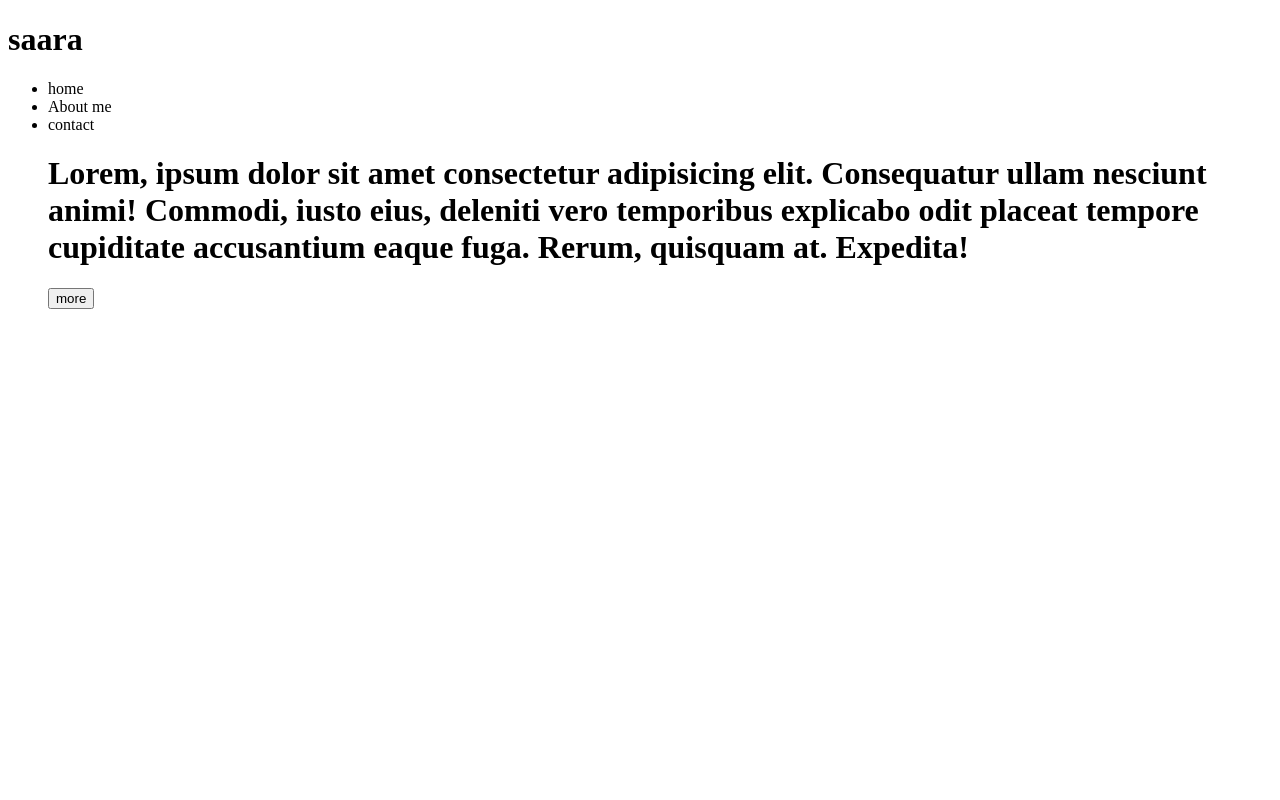
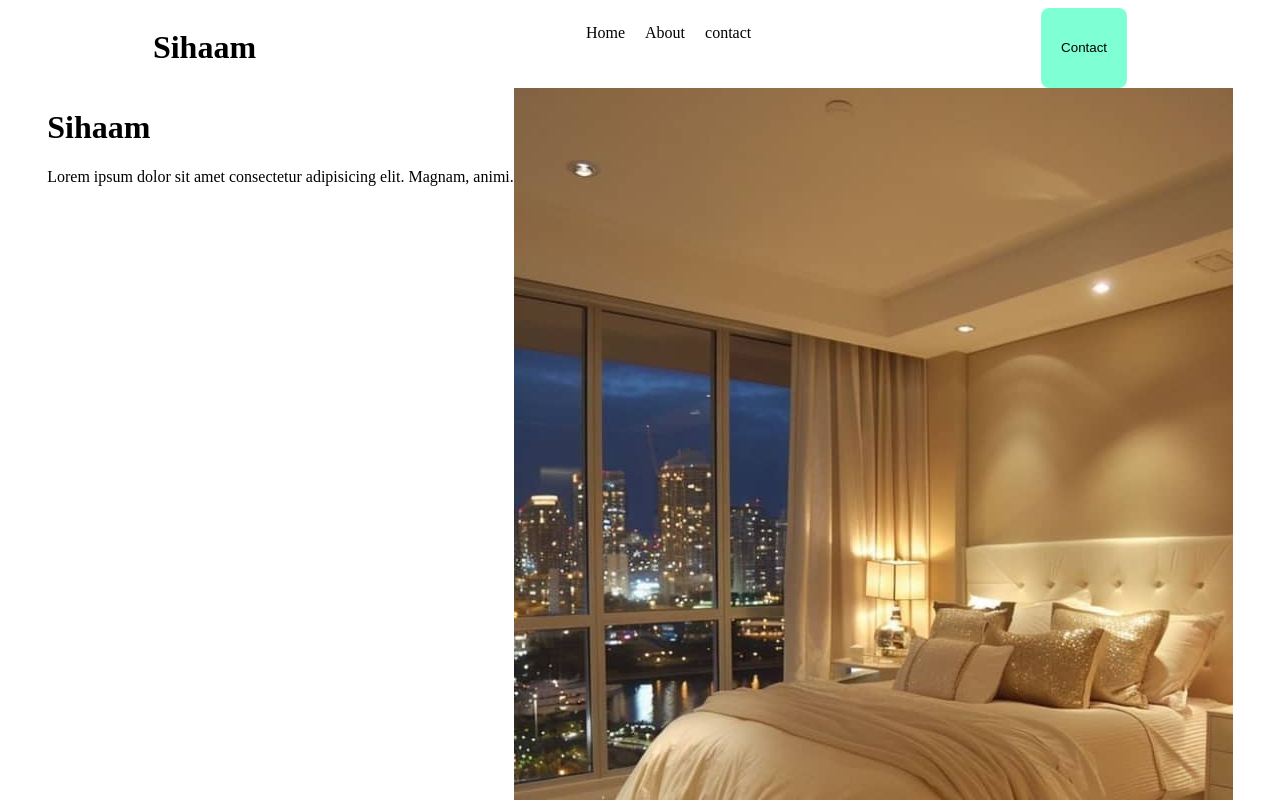
Before and after one commit to sihaam2580/saara, a plain HTML site: page index.html in a window 1280 px wide. Shown: the top 800 px of the page. Drawn offline with Linux system fonts and the light colour scheme.

Commit message:
first ass

```diff
--- a/index.html
+++ b/index.html
@@ -3,30 +3,25 @@
 <head>
     <meta charset="UTF-8">
     <meta name="viewport" content="width=device-width, initial-scale=1.0">
+    <link rel="stylesheet" href="steyl.css">
     <title>Document</title>
-    <link rel="stylesheet" href="steyl.css">
 </head>
 <body>
-    <div class="header">
-<h1>saara</h1>
-<ul>
-<li> home</li>
-<li> About me</li>
-<li> contact</li>
-
-<h1>Lorem, ipsum dolor sit amet consectetur adipisicing elit. Consequatur ullam nesciunt animi! Commodi, iusto eius, deleniti vero temporibus explicabo odit placeat tempore cupiditate accusantium eaque fuga. Rerum, quisquam at. Expedita!</h1>
-
-
-<button>more</button>
-
-
-
-
-</ul>
-
-
-
-
+    <div class="hero">
+        <h1>Sihaam</h1>
+        <ul class="h">
+            <li>Home</li>
+            <li>About</li>
+            <li>contact</li>
+        </ul>
+        <button class="q">Contact</button>
+    </div>
+    <div class="pr">
+        <div class="ch">
+            <h1>Sihaam</h1>
+            <p>Lorem ipsum dolor sit amet consectetur adipisicing elit. Magnam, animi.</p>
+        </div>
+        <img src="./images/WhatsApp Image 2025-09-16 at 09.28.24_f3c5b85d.jpg" alt="">
 
     </div>
 </body>
--- a/steyl.css
+++ b/steyl.css
@@ -1,8 +1,19 @@
- .header{
-
-
-
-
-
-
- }
+.hero{
+    display: flex;
+    justify-content: space-around;
+}
+.h{
+    display: flex;
+    gap: 20px;
+    list-style: none;
+}
+.q{
+    background-color: aquamarine;
+    border: none;
+    padding: 20px;
+    border-radius: 8px;
+}
+.pr{
+    display: flex;
+    justify-content: center;
+}
```
Also changed, not shown: images/WhatsApp Image 2025-09-16 at 09.28.24_f3c5b85d.jpg (added).
